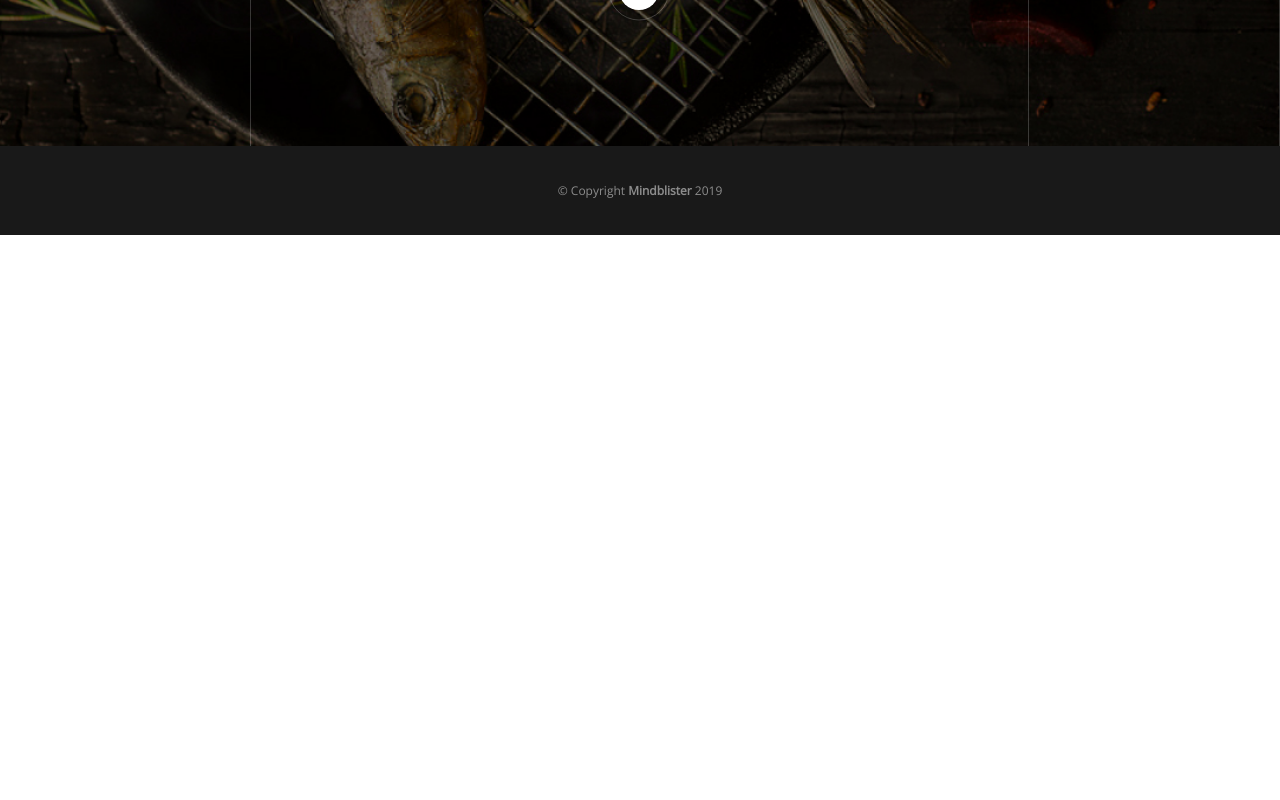
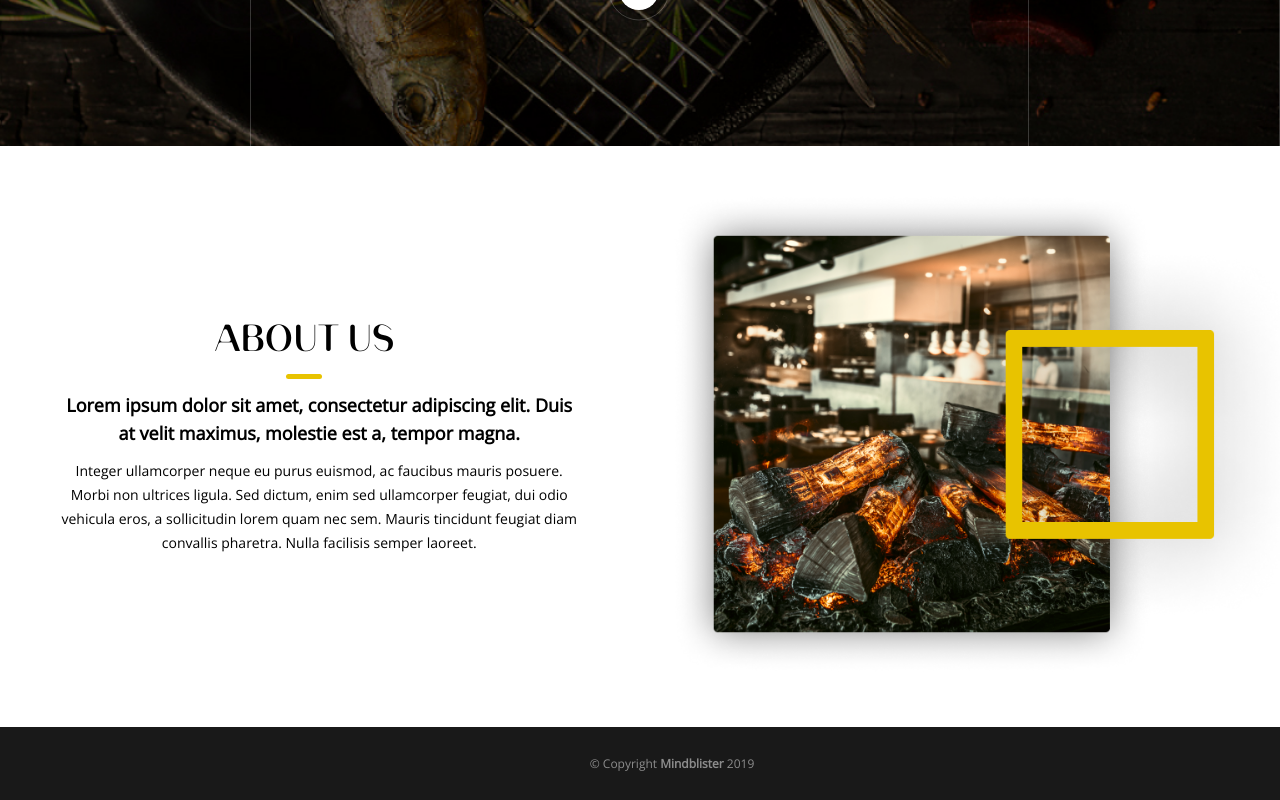
Before and after one commit to Svitlana-G/Restaurant-Hungry-People, a React (Create React App) app: page / in a window 1280 px wide. Shown: the part 799-1599 px from the top of the page. Before the commit the page ends 1034 px from the top, so only its background shows below. Built offline with nearby package versions, Linux system fonts and the light colour scheme.

Commit message:
Added About

```diff
--- a/src/App.css
+++ b/src/App.css
@@ -9,3 +9,10 @@
   text-align: center;
   font-family: 'Open Sans', sans-serif;
 }
+
+.line{
+  height: 5px;
+  width: 6%;
+  background: #E8C300;
+  border-radius: 50px;
+}
--- a/src/App.js
+++ b/src/App.js
@@ -3,6 +3,7 @@ import './App.css';
 // import Navigation from './components/Navigation';
 import Header from './components/Header';
 import Footer from './components/Footer';
+import About from './components/About';
 import {
   BrowserRouter as Router,
   Switch,
@@ -15,6 +16,7 @@ function App() {
     // <div className="App">
     <Router>
       <Header />
+      <About />
       <Footer />
     </Router>
     // </div>
--- /dev/null
+++ b/src/components/About.js
@@ -0,0 +1,19 @@
+import '../css/About.css'
+
+const About = () => {
+    return (
+        <div className="about">
+            <section>
+                <h2>about us</h2>
+                <div className="line"></div>
+                <h4>Lorem ipsum dolor sit amet, consectetur adipiscing elit. Duis at velit maximus, molestie est a, tempor magna.</h4>
+                <p>Integer ullamcorper neque eu purus euismod, ac faucibus mauris posuere. Morbi non ultrices ligula. Sed dictum, enim sed ullamcorper feugiat, dui odio vehicula eros, a sollicitudin lorem quam nec sem. Mauris tincidunt feugiat diam convallis pharetra. Nulla facilisis semper laoreet.</p>
+            </section>
+            <section>
+                <img src="../img/about.png" alt="" />
+            </section>
+        </div>
+    );
+}
+
+export default About;
--- /dev/null
+++ b/src/css/About.css
@@ -0,0 +1,48 @@
+.about{
+    display: flex;
+    margin: 6vh 0;
+    align-items: center;
+    text-align: center;
+}
+
+.about section{
+    flex-basis: 50%;
+    width: 50%;
+}
+
+.about h4,p{
+    padding: 0 5% 0 10%;
+    margin: 0;
+}
+
+.about section:nth-of-type(2){
+    padding-left: 5%;
+}
+
+.about section img{
+    width: 100%;
+}
+
+.about h2{
+    font-size: 2.25rem;
+    text-transform: uppercase;
+    font-family: Banny;
+    margin: 0;
+}
+
+.about .line{
+    margin: 1.5vh auto;
+}
+
+.about h4 {
+    font-size: 1.125rem;
+    font-weight: 700;
+    line-height: 1.75rem;
+}
+
+.about p {
+    font-size: 0.875rem;
+    font-weight: 400;
+    line-height: 1.5rem;
+    padding-top: 1.5vh;
+}
--- a/src/css/Footer.css
+++ b/src/css/Footer.css
@@ -6,7 +6,7 @@
 }
 
 .footer {
-    padding: 3vh 0;
+    padding: 3.5vh 0;
     background: rgba(0, 0, 0, 0.9);
 }
 
--- a/src/css/Header.css
+++ b/src/css/Header.css
@@ -40,11 +40,11 @@
     padding-left: 8px;
 }
 
-.line{
-    height: 5px;
+.header-section .line{
+    /* height: 5px;
     width: 6%;
     background: #E8C300;
-    border-radius: 50px;
+    border-radius: 50px; */
     margin: 2vh 47% 3vh 47%;
 }
 
```
Also changed, not shown: public/img/about.png (added).
